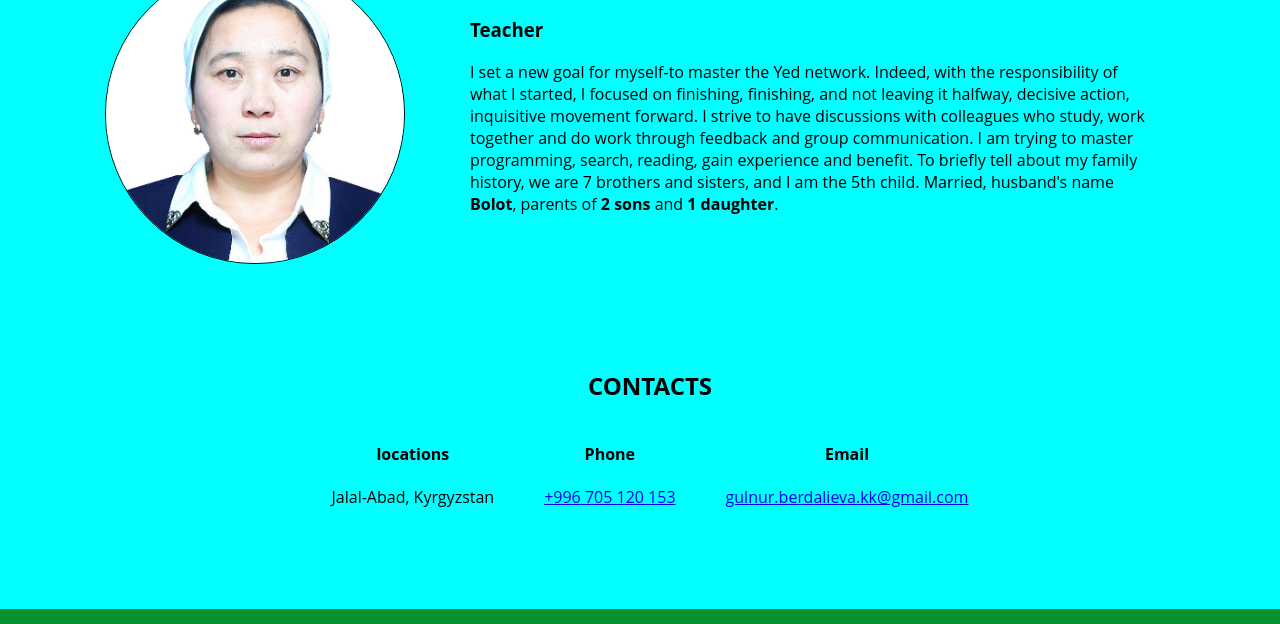
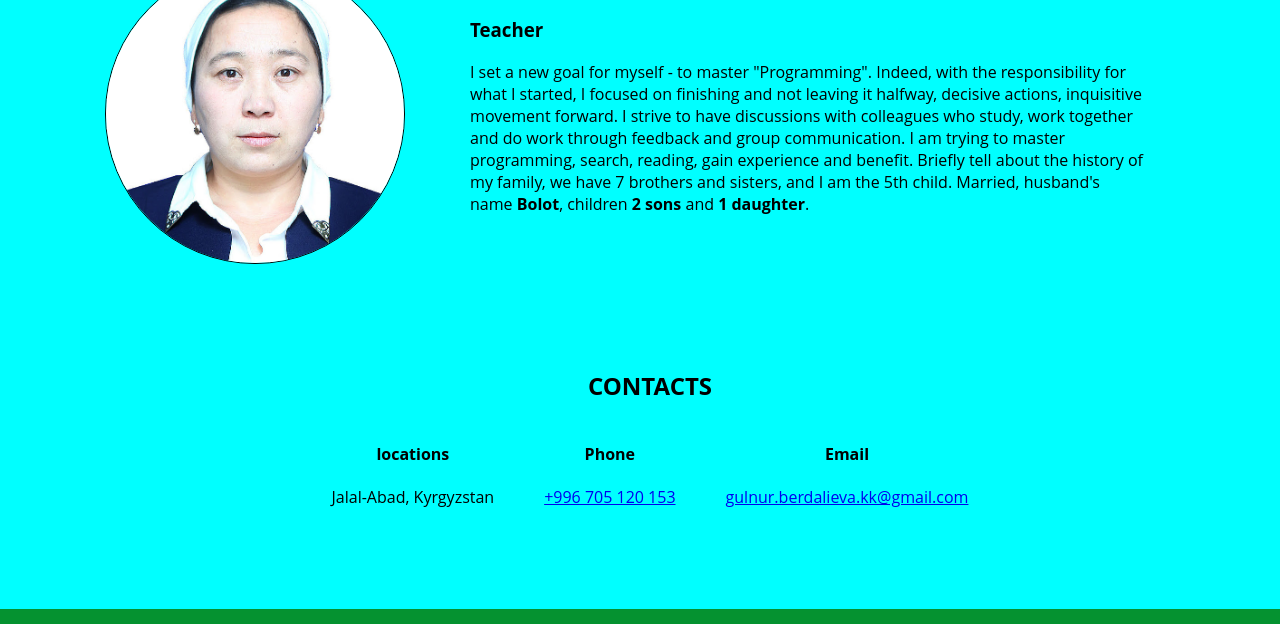
Before and after one commit to Xadichem/Portfolio3, a plain HTML site: page index.html in a window 1280 px wide. Shown: the part 176-800 px from the top of the page. Drawn offline with Linux system fonts and the light colour scheme.

Commit message:
Add Portfolio3

```diff
--- a/index.html
+++ b/index.html
@@ -63,16 +63,16 @@
               <h1>Gulnur Berdalieva</h1>
               <h3>Teacher</h3>
               <p>
-                I set a new goal for myself-to master the Yed network. Indeed,
-                with the responsibility of what I started, I focused on
-                finishing, finishing, and not leaving it halfway, decisive
-                action, inquisitive movement forward. I strive to have
-                discussions with colleagues who study, work together and do work
-                through feedback and group communication. I am trying to master
-                programming, search, reading, gain experience and benefit. To
-                briefly tell about my family history, we are 7 brothers and
-                sisters, and I am the 5th child. Married, husband's name
-                <strong>Bolot</strong>, parents of <b>2 sons</b> and
+                I set a new goal for myself - to master "Programming". Indeed,
+                with the responsibility for what I started, I focused on
+                finishing and not leaving it halfway, decisive actions,
+                inquisitive movement forward. I strive to have discussions with
+                colleagues who study, work together and do work through feedback
+                and group communication. I am trying to master programming,
+                search, reading, gain experience and benefit. Briefly tell about
+                the history of my family, we have 7 brothers and sisters, and I
+                am the 5th child. Married, husband's name
+                <strong>Bolot</strong>, children <b>2 sons</b> and
                 <b>1 daughter</b>.
               </p>
             </div>
--- a/style.css
+++ b/style.css
@@ -135,7 +135,7 @@ header {
   font-style: normal;
 }
 .code-example pre {
-  width: 300px;
+  width: 400px;
   margin: 0 auto;
   padding: 0 15px;
   text-align: left;
```
